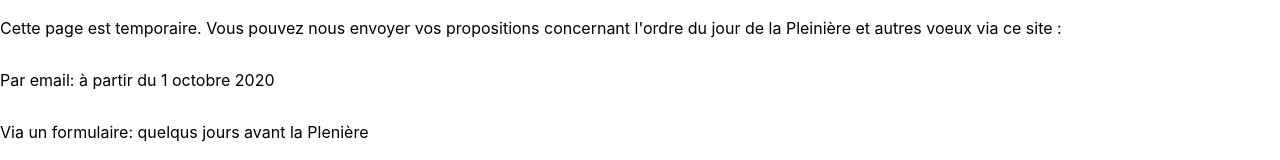
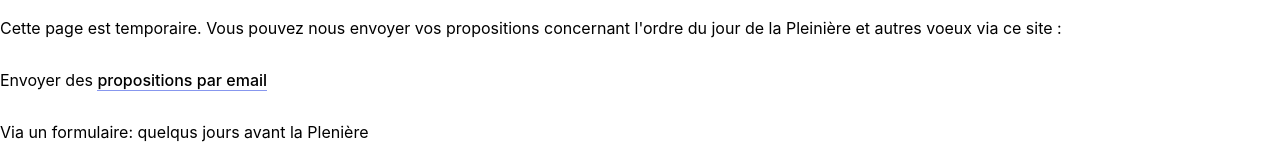
Before and after one commit to helgaParis/animation, a Next.js app: page / in a window 1280 px wide. Shown: the part 165-325 px from the top of the page. Built offline with nearby package versions, Linux system fonts and the light colour scheme.

Commit message:
added email link

```diff
--- a/pages/index.js
+++ b/pages/index.js
@@ -2,6 +2,7 @@ import Head from 'next/head'
 
 import styles from '../styles/Home.module.css'
 import stylesPlan from '../styles/plan.module.css'
+const email='conseil14@asf-web.fr'
 
 export default function Home() {
   return (
@@ -19,7 +20,9 @@ export default function Home() {
            <h2>Plenière le 6 octobre 2020 à 19h</h2>
             <p>Cette page est temporaire. Vous pouvez nous envoyer vos propositions concernant l'ordre du jour de la Pleinière et
                 autres voeux via ce site : </p>
-            <p>Par email: à partir du 1 octobre 2020</p>
+            <p>Envoyer des {" "}
+            <a href={`mailto:${email}?subject=Plenière du Conseil du Quartier JM PO&body= Mes Propositions :`}>propositions par email</a>
+            </p>
             <p> Via un formulaire: quelqus jours avant la Plenière</p>
             <h2>Lien vers la réunion zoom</h2>
             <p>Vous le trouverez sur votre invitation. Il apparaitra également sur cette page un peu avant la réunion</p>
```
